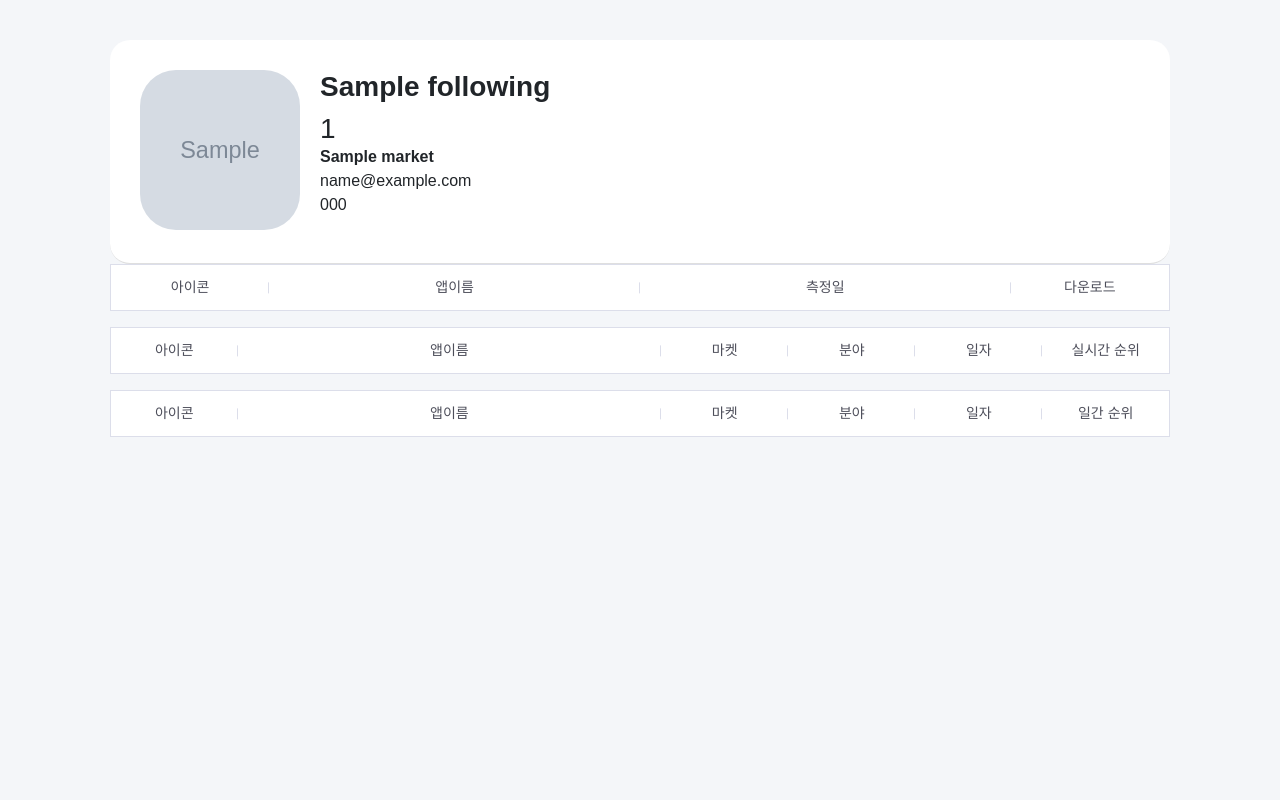
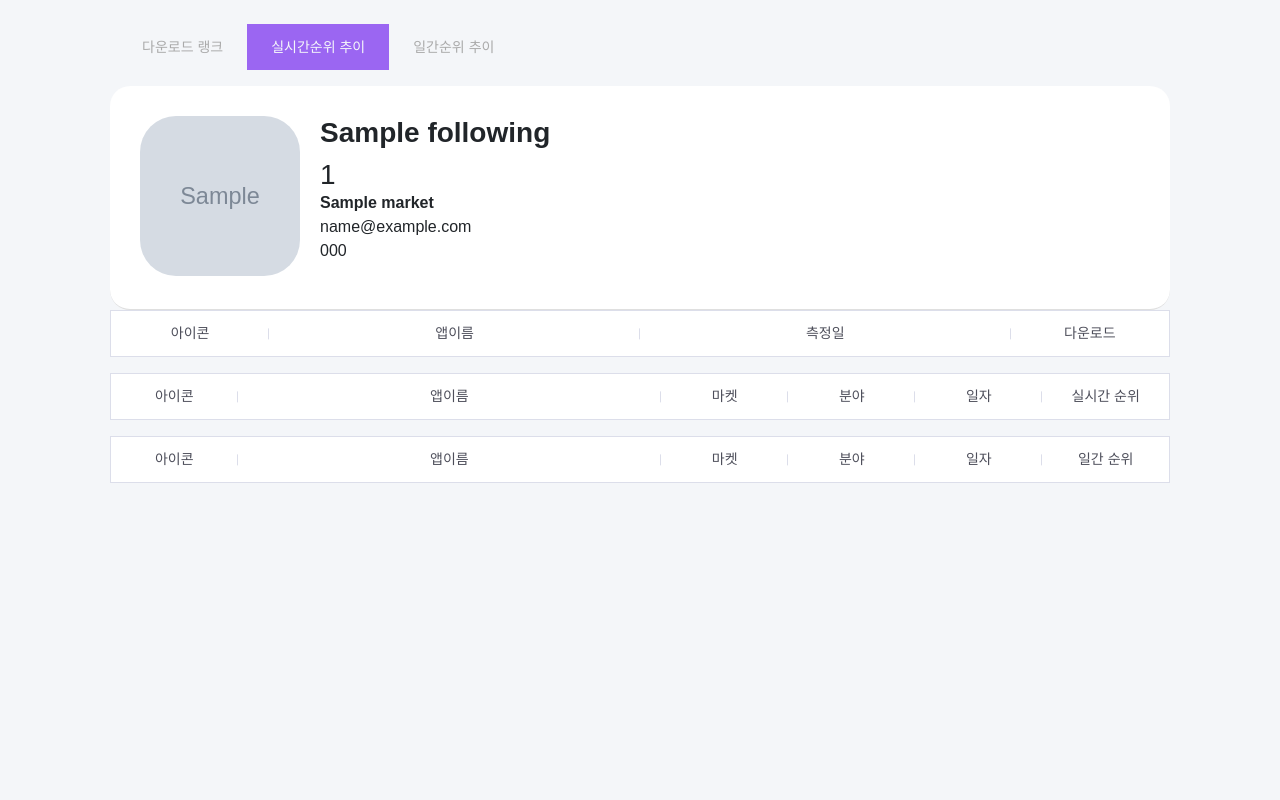
Before and after one commit to AndrewDongminYoo/mobile-index-ranking-reporter, a Django app: template templates/rank.html in a window 1280 px wide. Run offline with Django 3.2, Linux system fonts and the light colour scheme; the template is opened without the code that fills it: most values are stand-ins (such as "Sample title", 1, 10 or a date in 2020); grey boxes marked "Sample" are stand-in pictures; lists and menus that the app fills with data are empty; some libraries are stand-ins or nearby versions; some web fonts are replaced.

Commit message:
feat(view): 토글탭 HTML

```diff
--- /dev/null
+++ b/templates/includes/navstabs.html
@@ -0,0 +1,68 @@
+<div class="flake-ui tabs primary small horizontal rect shape-highlight lazy-animation   ">
+    <div class="header">
+        <button class="btn-1"
+                onclick="$(`.btn-1`).addClass('active').siblings().removeClass('active');$('#accordion-1').show().siblings().hide();">
+            다운로드 랭크
+        </button>
+        <button class="btn-2 active"
+                onclick="$(`.btn-2`).addClass('active').siblings().removeClass('active');$('#accordion-2').show().siblings().hide();">
+            실시간순위 추이
+        </button>
+        <button class="btn-3"
+                onclick="$(`.btn-3`).addClass('active').siblings().removeClass('active');$('#accordion-3').show().siblings().hide();">
+            일간순위 추이
+        </button>
+    </div>
+</div>
+<style>
+    .flake-ui.tabs.small.horizontal > .header {
+        height: 2.875rem;
+        line-height: 2.875rem;
+    }
+
+    .flake-ui.tabs.horizontal > .header {
+        display: flex;
+        padding-left: 1.5rem;
+    }
+
+    .flake-ui.tabs > .header {
+        position: relative;
+        border-color: inherit;
+    }
+
+    .flake-ui.tabs.primary.shape-highlight > .header > .active {
+        color: #f5f7fa;
+        background-color: #9b66f2;
+    }
+
+    .flake-ui.tabs.horizontal.shape-highlight > .header > .active {
+        border-width: 0;
+    }
+
+    .flake-ui.tabs > .header > .active {
+        pointer-events: none;
+        border-color: inherit;
+        border-style: solid;
+    }
+
+    .flake-ui.tabs.small.horizontal > .header > button {
+        padding: 0 1.5rem;
+    }
+
+    .flake-ui.tabs.horizontal > .header > button {
+        overflow: hidden;
+        text-overflow: ellipsis;
+        white-space: nowrap;
+    }
+
+    .flake-ui.tabs > .header > button {
+        position: relative;
+        font-size: inherit;
+        border: none;
+        outline: none;
+        cursor: pointer;
+        color: #aaa;
+        height: inherit;
+        font-weight: 400;
+    }
+</style>
--- a/templates/index.html
+++ b/templates/index.html
@@ -2,8 +2,8 @@
 {% load static %}
 {% block title %}STATISTIC{% endblock %}
 {% block content %}
-    <main id="root">
-        <div class="flake-ui bordered card-body">
+    <main id="root" style="margin: auto;">
+        <div class="flake-ui card-body">
             <form method="post">
                 {% csrf_token %}
                 <div class="flake-ui input dark small round input-group mh-3 mv-3 bg-dark text-white search">
--- a/templates/rank.html
+++ b/templates/rank.html
@@ -2,6 +2,7 @@
 {% load static %}
 {% block title %}{{ following.app_name }} | {{ following.market_appid }}{% endblock %}
 {% block content %}
+    {% include 'includes/navstabs.html' %}
     <div id="myLarge">
         <div class="dialog container-lg">
             <div class="content">
@@ -17,8 +18,9 @@
                             </a></p>
                     </div>
                     <div class="body">
+                        <article class="accordion" id="accordion-1">
                             <div id="canvas1"></div>
-                        <table class="flake-ui table second small rect use-selection bordered">
+                            <table class="flake-ui table second small rect use-selection bordered" id="downloadTable">
                                 <thead>
                                 <tr>
                                     <th scope="col" style="width: 15%" class="center">아이콘</th>
@@ -28,8 +30,10 @@
                                 </thead>
                                 <tbody id="downloadTable"></tbody>
                             </table>
+                        </article>
+                        <article class="accordion" id="accordion-2">
                             <div id="canvas2"></div>
-                        <table class="flake-ui table second small rect use-selection bordered">
+                            <table class="flake-ui table second small rect use-selection bordered" id="hourlyRankTable">
                                 <thead>
                                 <tr>
                                     <th scope="col" style="width: 12%" class="center">아이콘</th>
@@ -41,8 +45,10 @@
                                 </thead>
                                 <tbody id="trackingTable"></tbody>
                             </table>
+                        </article>
+                        <article class="accordion" id="accordion-3">
                             <div id="canvas3"></div>
-                        <table class="flake-ui table second small rect use-selection bordered">
+                            <table class="flake-ui table second small rect use-selection bordered" id="dailyRankTable">
                                 <thead>
                                 <tr>
                                     <th scope="col" style="width: 12%" class="center">아이콘</th>
@@ -54,6 +60,7 @@
                                 </thead>
                                 <tbody id="dailyRankTable"></tbody>
                             </table>
+                        </article>
                     </div>
                 </div>
             </div>
@@ -77,8 +84,7 @@
         axios.get(`/v2/tracking/statistics?app=${app_id}`)
             .then((res) => {
                 if (!res.data.items.length) {
-                    $("#myLarge > div > div > div > div.body > table:nth-child(4)")
-                        .empty();
+                    $("#hourlyRankTable").empty();
                     return
                 }
                 _.forEach(res.data.items, (item, i) => {
@@ -130,8 +136,7 @@
         axios.get(`/v2/tracking/daily?app=${app_id}`)
             .then((res) => {
                 if (!res.data.items.length) {
-                    $("#myLarge > div > div > div > div.body > table:nth-child(6)")
-                        .empty();
+                    $("#dailyRankTable").empty();
                     return
                 }
                 _.forEach(res.data.items, (item, i) => {
@@ -182,8 +187,7 @@
         axios.get(`/v2/downloads?app=${pkg_id}`)
             .then((res) => {
                 if (!res.data.items.length) {
-                    $("#myLarge > div > div > div > div.body > table:nth-child(2)")
-                        .empty();
+                    $("#downloadTable").empty();
                     return
                 }
                 _.forEach(res.data.items, (item, i) => {
```
Lines whose indentation alone changed are shown as unchanged.
